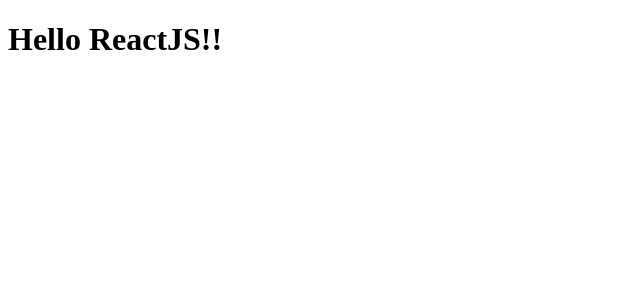
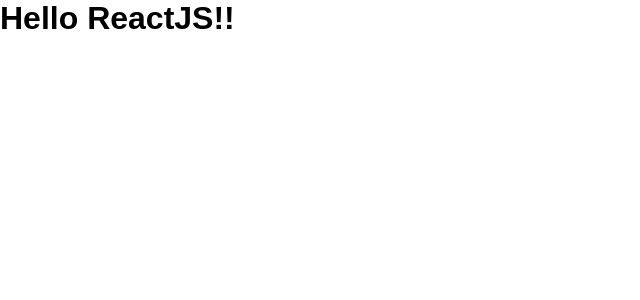
Before and after one commit to BrHCastro/fundamentos-react, a React app: page / in a window 1280 px wide. Shown: the top 300 px of the page, without its empty margins (0-640 px from the left). Built offline with nearby package versions, Linux system fonts and the light colour scheme.

Commit message:
Importing CSS files

```diff
--- a/package.json
+++ b/package.json
@@ -18,7 +18,9 @@
     "@babel/preset-react": "^7.16.7",
     "babel-loader": "^8.2.4",
     "cross-env": "^7.0.3",
+    "css-loader": "^6.7.1",
     "html-webpack-plugin": "^5.5.0",
+    "style-loader": "^3.3.1",
     "webpack": "^5.72.0",
     "webpack-cli": "^4.9.2",
     "webpack-dev-server": "^4.8.1"
--- a/src/index.jsx
+++ b/src/index.jsx
@@ -1,3 +1,5 @@
+import "./styles/global.css";
+
 import { render } from "react-dom";
 
 import { App } from "./App";
--- /dev/null
+++ b/src/styles/global.css
@@ -0,0 +1,9 @@
+* {
+  margin: 0;
+  padding: 0;
+  box-sizing: border-box;
+}
+
+body {
+  font: 16px Arial, Helvetica, sans-serif;
+}
--- a/webpack.config.js
+++ b/webpack.config.js
@@ -31,6 +31,11 @@
         exclude: /node_modules/,
         use: "babel-loader",
       },
+      {
+        test: /\.css$/,
+        exclude: /node_modules/,
+        use: ["style-loader", "css-loader"],
+      },
     ],
   },
 };
```
Also changed, not shown: 1 other file (tests, documents, lock files or other folders).
